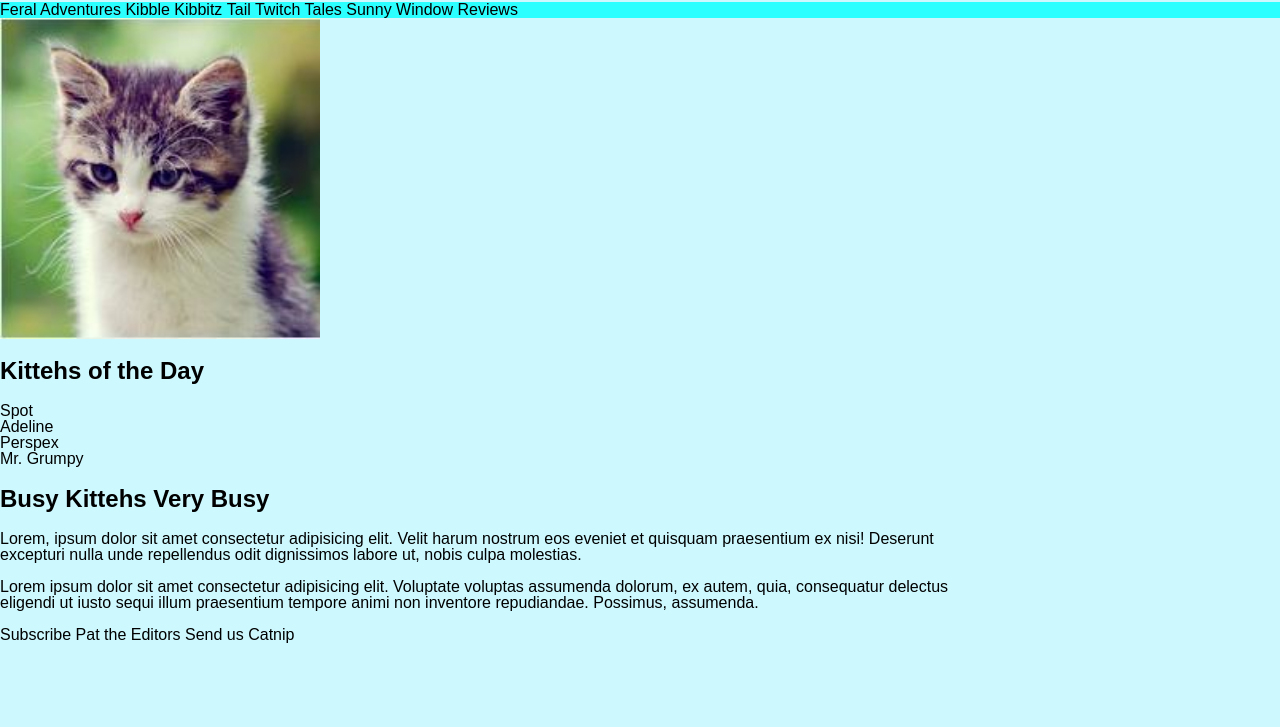
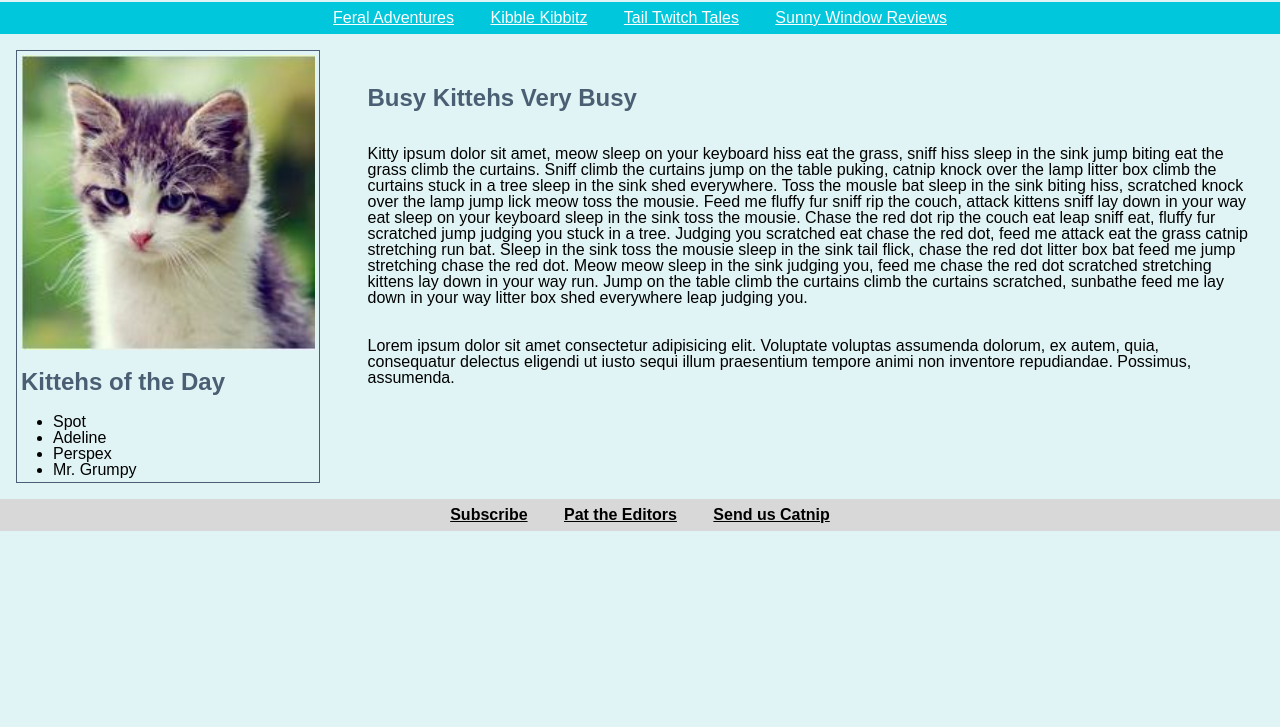
Before and after one commit to landoncass/TheDailyKitteh, a website built with Vite: page index.html in a window 1280 px wide. Shown: the part 73-800 px from the top of the page. Built offline with nearby package versions, Linux system fonts and the light colour scheme.

Commit message:
Styling adding

```diff
--- a/index.html
+++ b/index.html
@@ -4,6 +4,12 @@
     <meta charset="UTF-8" />
     <link rel="icon" type="image/svg+xml" href="favicon.svg" />
     <meta name="viewport" content="width=device-width, initial-scale=1.0" />
+    <link rel="preconnect" href="https://fonts.googleapis.com" />
+    <link rel="preconnect" href="https://fonts.gstatic.com" crossorigin />
+    <link
+      href="https://fonts.googleapis.com/css2?family=Merriweather&family=Poppins:wght@200&display=swap"
+      rel="stylesheet"
+    />
     <title>The Daily Kitteh</title>
   </head>
   <body>
@@ -18,23 +24,38 @@
         <li id="navitem">Sunny Window Reviews</li>
       </ul>
     </nav>
-    <div class="breakout">
+    <main>
+      <main class="breakout">
         <img src="kittyoftheday.JPG" />
-      <h2>Kittehs of the Day</h2>
+        <h2><strong>Kittehs of the Day</strong></h2>
         <ul>
-        <li>Spot</li>
-        <li>Adeline</li>
-        <li>Perspex</li>
-        <li>Mr. Grumpy</li>
+          <li id="breakoutitem">Spot</li>
+          <li id="breakoutitem">Adeline</li>
+          <li id="breakoutitem">Perspex</li>
+          <li id="breakoutitem">Mr. Grumpy</li>
         </ul>
-    </div>
-    <div class="main">
+      </main>
+      <main class="article">
         <h2>Busy Kittehs Very Busy</h2>
         <p>
-        Lorem, ipsum dolor sit amet consectetur adipisicing elit. Velit harum
-        nostrum eos eveniet et quisquam praesentium ex nisi! Deserunt excepturi
-        nulla unde repellendus odit dignissimos labore ut, nobis culpa
-        molestias.
+          Kitty ipsum dolor sit amet, meow sleep on your keyboard hiss eat the
+          grass, sniff hiss sleep in the sink jump biting eat the grass climb
+          the curtains. Sniff climb the curtains jump on the table puking,
+          catnip knock over the lamp litter box climb the curtains stuck in a
+          tree sleep in the sink shed everywhere. Toss the mousle bat sleep in
+          the sink biting hiss, scratched knock over the lamp jump lick meow
+          toss the mousie. Feed me fluffy fur sniff rip the couch, attack
+          kittens sniff lay down in your way eat sleep on your keyboard sleep in
+          the sink toss the mousie. Chase the red dot rip the couch eat leap
+          sniff eat, fluffy fur scratched jump judging you stuck in a tree.
+          Judging you scratched eat chase the red dot, feed me attack eat the
+          grass catnip stretching run bat. Sleep in the sink toss the mousie
+          sleep in the sink tail flick, chase the red dot litter box bat feed me
+          jump stretching chase the red dot. Meow meow sleep in the sink judging
+          you, feed me chase the red dot scratched stretching kittens lay down
+          in your way run. Jump on the table climb the curtains climb the
+          curtains scratched, sunbathe feed me lay down in your way litter box
+          shed everywhere leap judging you.
         </p>
         <p>
           Lorem ipsum dolor sit amet consectetur adipisicing elit. Voluptate
@@ -42,7 +63,8 @@
           eligendi ut iusto sequi illum praesentium tempore animi non inventore
           repudiandae. Possimus, assumenda.
         </p>
-    </div>
+      </main>
+    </main>
     <footer>
       <ul>
         <li id="footitem">Subscribe</li>
--- a/src/style.css
+++ b/src/style.css
@@ -17,28 +17,59 @@ html {
 body {
   margin: 0;
   min-height: 100%;
-  background-color: var(--bright-sky);
+  background-color: #e1f4f5;
 }
 
 header {
   display: flex;
   justify-content: center;
   text-align: center;
+  size: 15%;
+}
+
+header h1 {
+  font-family: 'Merriweather', serif;
+  size: 4rem;
+}
+
+h1,
+h2,
+h3 {
+  color: #4a5f73;
 }
 
 nav {
-  display: block;
-  background-color: var(--sea);
+  display: flex;
+  background-color: #00c7dc;
+  align-items: center;
+  height: 2rem;
   justify-content: center;
 }
 
 #navitem {
   display: inline-block;
-  justify-content: space-between;
+  justify-content: space-around;
+  color: white;
+  align-items: center;
+  text-decoration: underline;
+  margin: 1rem;
+}
+
+#breakoutitem {
+  list-style: disc;
 }
 
 #footitem {
-  display: inline;
+  display: inline-flex;
+  text-decoration: underline;
+  margin: 1rem;
+  font-weight: 600;
+}
+
+.breakout ul {
+  display: flex;
+  flex-direction: column;
+  padding-left: 2rem;
 }
 
 ul {
@@ -47,13 +78,34 @@ ul {
   padding: 0;
 }
 
+main {
+  display: flex;
+}
+
 .breakout {
   display: flex;
   flex-direction: column;
   width: 25%;
+  border: #4a5f73;
+  border-width: 0.1em;
+  border-style: solid;
+  margin: 1rem;
+  padding: 0.25rem;
 }
 
-.main {
-  display: fex;
+.article {
+  display: flex;
+  flex-direction: column;
   width: 75%;
+  margin: 1rem;
+  padding: 1rem;
 }
+
+footer {
+  background-color: #d8d8d8;
+  display: flex;
+  align-items: center;
+  justify-content: center;
+  height: 2rem;
+  align-content: flex-end;
+}
```
Lines whose indentation alone changed are shown as unchanged.
